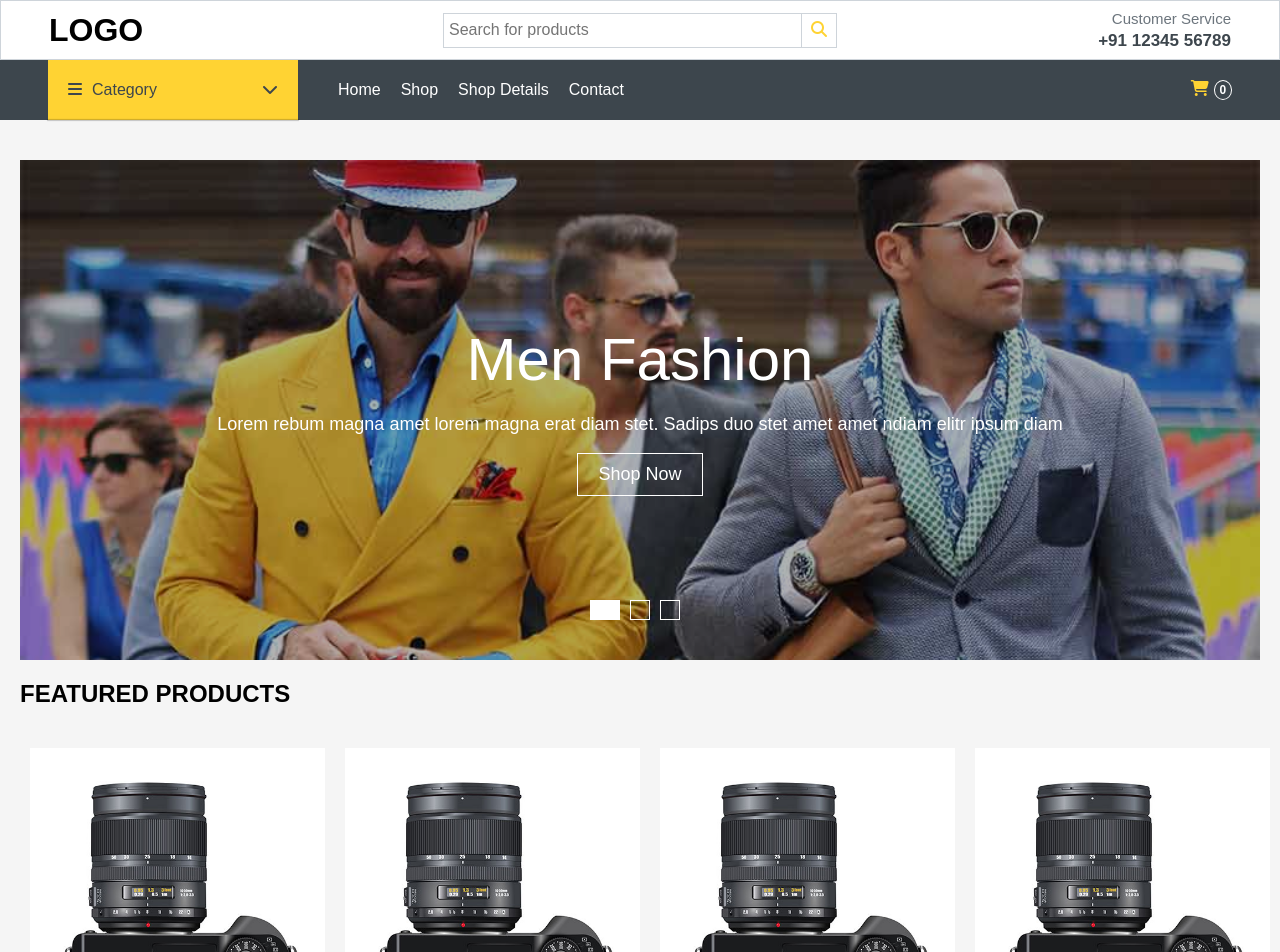
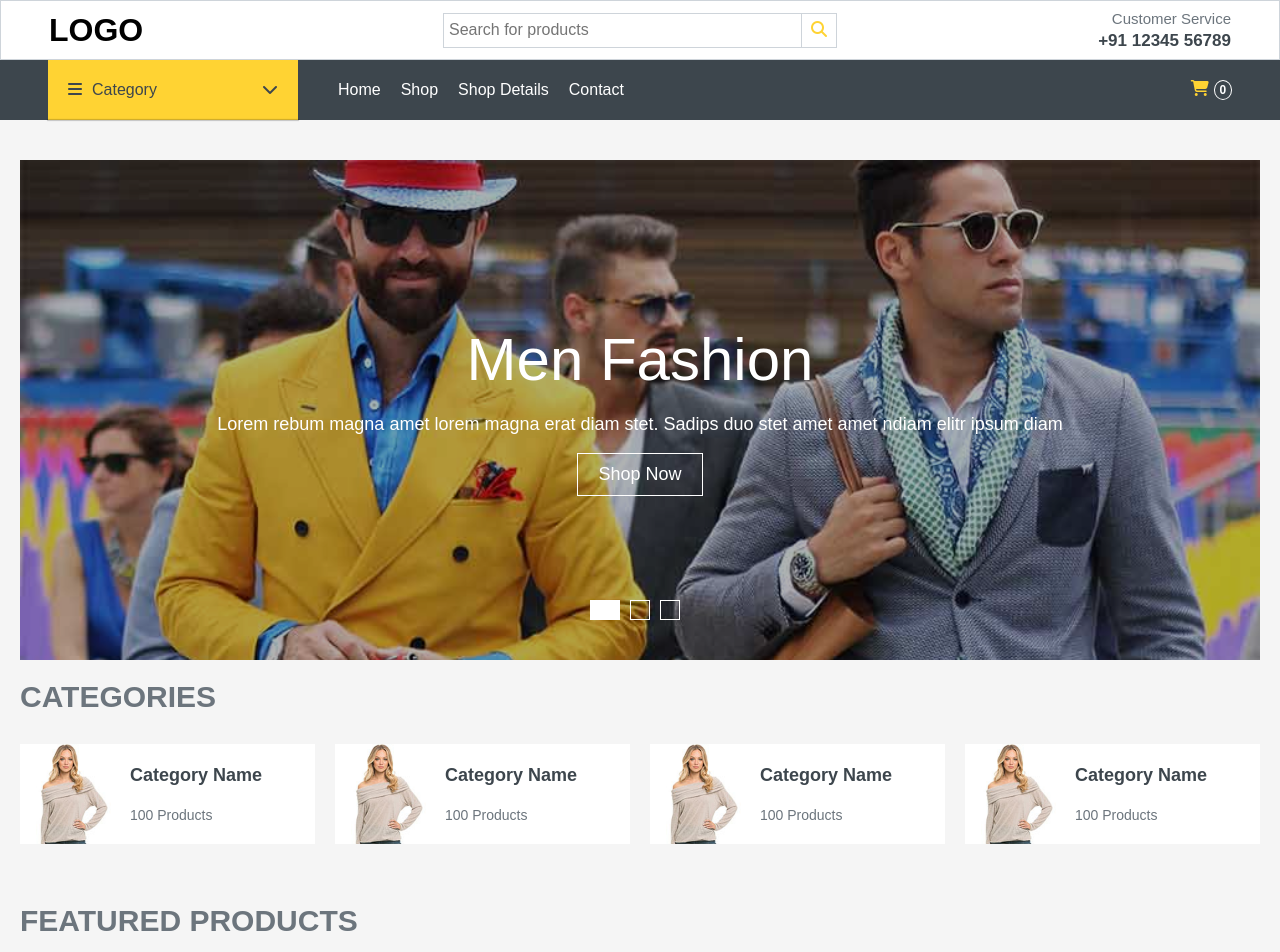
Before and after one commit to abhishek147singh/ngFrontend, an Angular app: page / in a window 1280 px wide. Shown: the top 952 px of the page. Built offline with nearby package versions, Linux system fonts and the light colour scheme.

Commit message:
category card

```diff
--- /dev/null
+++ b/src/app/presentation/components/category-card/category-card.component.html
@@ -0,0 +1,9 @@
+<div class="category-card">
+    <div class="image-container">
+        <img src="./../../../../assets/img/cat-1.jpg" alt="category Image">
+    </div>
+    <div class="text-details">
+        <h4>Category Name</h4>
+        <p>100 Products</p>
+    </div>
+</div>
--- /dev/null
+++ b/src/app/presentation/components/category-card/category-card.component.scss
@@ -0,0 +1,57 @@
+$light-font-color:#6C757D;
+$dark-font-color:#3D464D;
+$yellow:#FFD333;
+
+.category-card{
+    width: 100%;
+    max-width: 300px;
+    height: 100px;
+    display: grid;
+    grid-template-columns: 100px 1fr;
+    background-color: #fff;
+    cursor: pointer;
+    transition: background-color 0.3s linear;
+
+    &:hover{
+        background-color: $yellow;
+
+        .image-container{
+            img{
+                transform: scale(1.2) rotate(10deg);
+            }
+        }
+    }
+
+    .image-container{
+        width: 100%;
+        height: 100%;
+        overflow: hidden;
+
+        img{
+            width: 100%;
+            height: 100%;
+            transition: transform 0.3s linear;
+        }
+    }
+
+    .text-details{
+        width: 100%;
+        height: 100%;
+        display: flex;
+        flex-direction: column;
+        justify-content: space-evenly;
+        align-items: flex-start;
+        padding-left: 10px;
+
+        h4{
+            color: $dark-font-color;
+            font-size: 18px;
+            font-weight: 600;
+        }
+
+        p{
+            color: $light-font-color;
+            font-size: 14px;
+        }
+    }
+}
--- /dev/null
+++ b/src/app/presentation/screens/home-screen/components/section/section.component.html
@@ -0,0 +1,6 @@
+<section>
+    <h2 class="title">{{title | uppercase}}</h2>
+    <div class="section-content">
+        <ng-content></ng-content>
+    </div>
+</section>
--- /dev/null
+++ b/src/app/presentation/screens/home-screen/components/section/section.component.scss
@@ -0,0 +1,17 @@
+$bg-color:#F5F5F5;
+$light-font-color:#6C757D;
+$dark-font-color:#3D464D;
+$yellow:#FFD333;
+
+section{
+    width: 100%;
+    background-color: $bg-color;
+    margin-bottom: 50px;
+
+    .title{
+        margin-bottom: 20px;
+        color: $light-font-color;
+        font-size: 30px;
+        font-weight: 600;
+    }
+}
--- a/src/app/presentation/screens/home-screen/home-screen.component.html
+++ b/src/app/presentation/screens/home-screen/home-screen.component.html
@@ -1,14 +1,23 @@
 <app-header></app-header>
 <main>
     <app-slider></app-slider>
-    <div class="featured-products-cotnainer">
-        <h2>FEATURED PRODUCTS</h2>
+
+    <app-section title="Categories">
+        <div class="category-list">
+            <app-category-card></app-category-card>
+            <app-category-card></app-category-card>
+            <app-category-card></app-category-card>
+            <app-category-card></app-category-card>
+        </div>
+    </app-section>
+    <app-section title="Featured products">
         <div class="products-list">
             <app-product-card></app-product-card>
             <app-product-card></app-product-card>
             <app-product-card></app-product-card>
             <app-product-card></app-product-card>
         </div>
-    </div>
+    </app-section>
+
 </main>
 <app-footer></app-footer>
--- a/src/app/presentation/screens/home-screen/home-screen.component.scss
+++ b/src/app/presentation/screens/home-screen/home-screen.component.scss
@@ -6,21 +6,12 @@ main{
     background-color: $bg-color;
     padding-top: 40px;
     padding-inline: 20px;
-
-    .featured-products-cotnainer{
-        width: 100%;
-        background-color: $bg-color;
-
-        h2{
-            margin-bottom: 20px;
 }
 
-        .products-list{
+.products-list,.category-list{
     width: 100%;
     display: grid;
     grid-template-columns: repeat(4, 1fr);
     grid-gap: 20px;
     padding: 10px 0;
 }
-    }
-}
--- a/src/app/presentation/screens/home-screen/home-screen.component.ts
+++ b/src/app/presentation/screens/home-screen/home-screen.component.ts
@@ -3,11 +3,13 @@ import { HeaderComponent } from '../../components/header/header.component';
 import { FooterComponent } from '../../components/footer/footer.component';
 import { ProductCardComponent } from '../../components/product-card/product-card.component';
 import { SliderComponent } from '../../components/slider/slider.component';
+import { SectionComponent } from './components/section/section.component';
+import { CategoryCardComponent } from '../../components/category-card/category-card.component';
 
 @Component({
   selector: 'app-home-screen',
   standalone: true,
-  imports: [HeaderComponent,FooterComponent, ProductCardComponent, SliderComponent],
+  imports: [HeaderComponent,FooterComponent, ProductCardComponent, SliderComponent, SectionComponent,CategoryCardComponent],
   templateUrl: './home-screen.component.html',
   styleUrl: './home-screen.component.scss'
 })
```
Also changed, not shown: src/app/presentation/components/category-card/category-card.component.ts (added, +12 -0 lines), src/app/presentation/screens/home-screen/components/section/section.component.ts (added, +16 -0 lines), 2 other files (tests, documents, lock files or other folders). Lines whose indentation alone changed are shown as unchanged.
